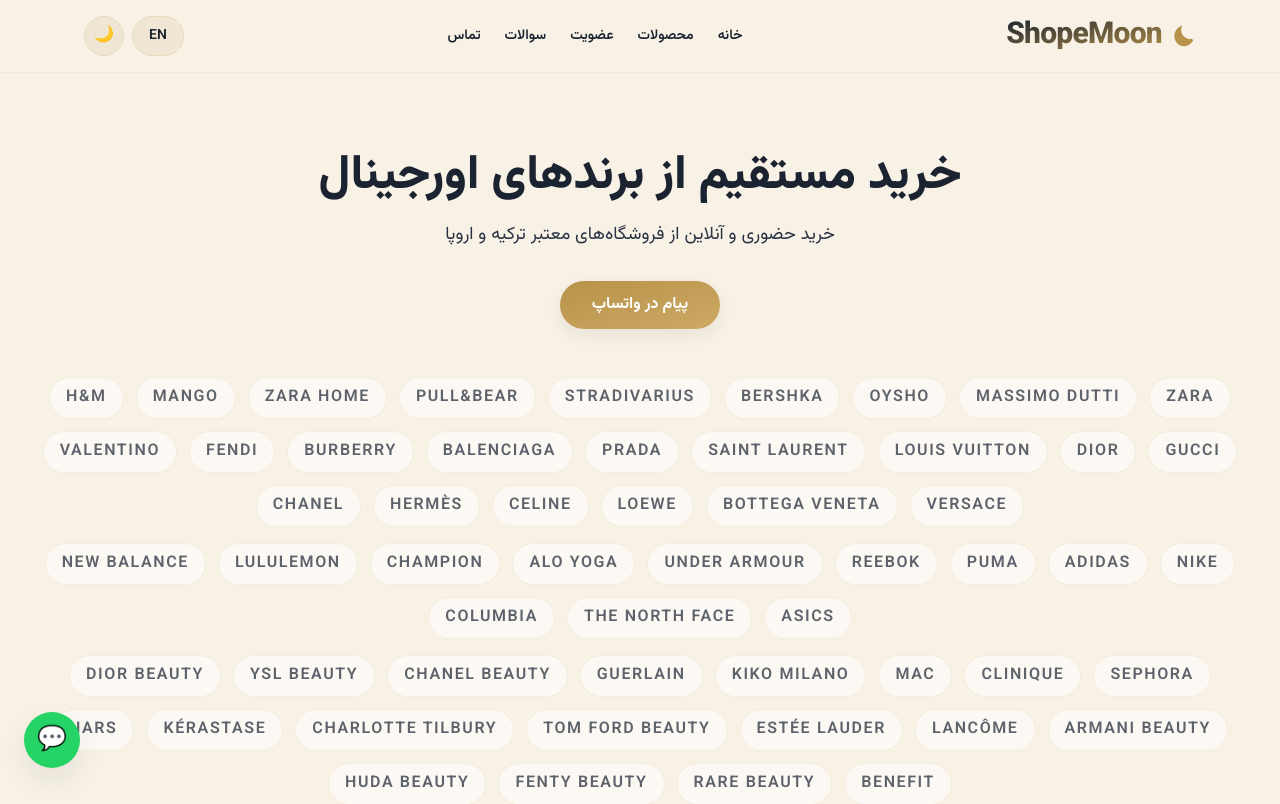
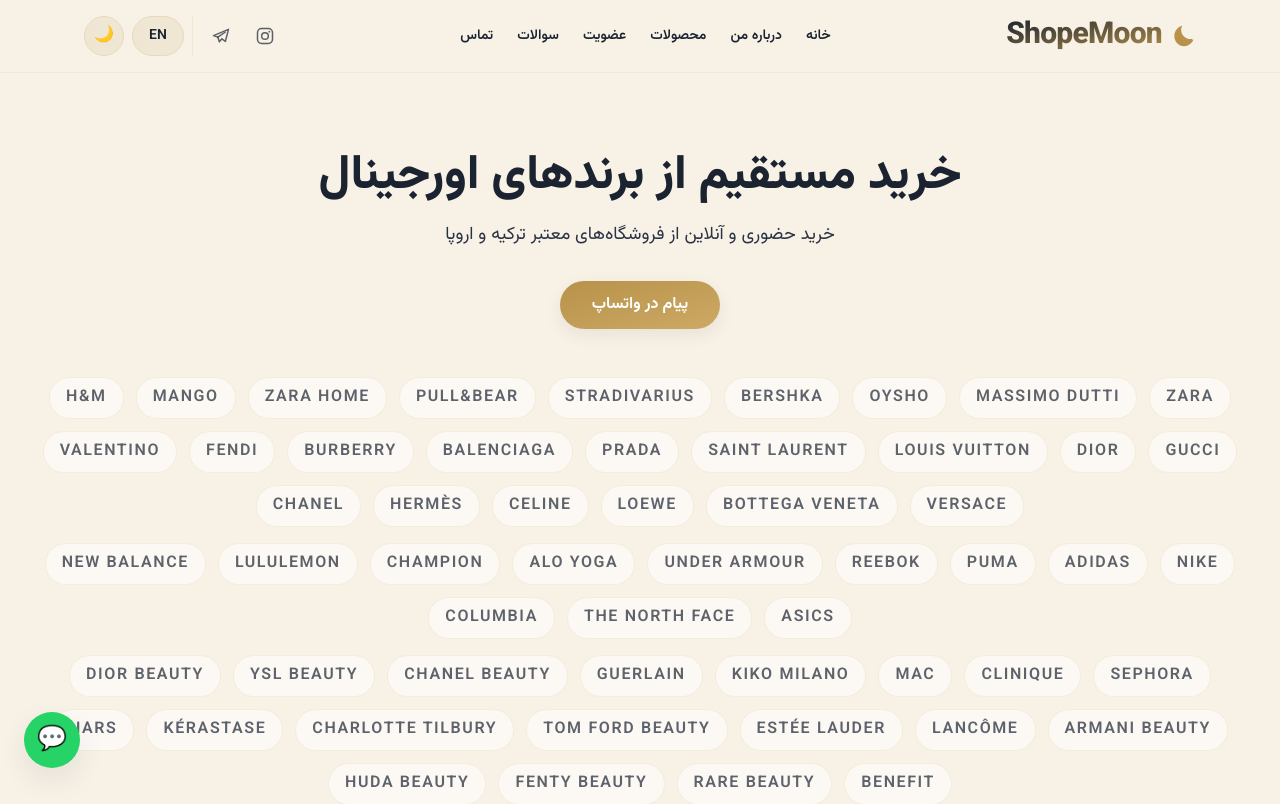
Before and after one commit to amirhesam-yazdanpanah/shopemoon-nextjs, a Next.js app: page / in a window 1280 px wide. Shown: the top 804 px of the page. Built offline with nearby package versions, Linux system fonts and the light colour scheme.

Commit message:
Add navbar Instagram/Telegram links and درباره من link, add address field to membership form

```diff
--- a/src/components/Header.tsx
+++ b/src/components/Header.tsx
@@ -11,10 +11,40 @@ export function Header() {
 
   const links = [
     { href: "#hero", label: dict.nav.home },
+    { href: "#about", label: dict.nav.about },
     { href: "#products", label: dict.nav.products },
     { href: "#membership", label: dict.nav.membership },
     { href: "#faq", label: dict.nav.faq },
     { href: "#contact", label: dict.nav.contact },
+  ];
+
+  const socialLinks = [
+    {
+      href: "https://www.instagram.com/shopemoon.tr/",
+      label: "Instagram",
+      icon: (
+        <svg width="20" height="20" viewBox="0 0 24 24" fill="none" aria-hidden="true">
+          <rect x="3" y="3" width="18" height="18" rx="5" stroke="currentColor" strokeWidth="1.8" />
+          <circle cx="12" cy="12" r="4" stroke="currentColor" strokeWidth="1.8" />
+          <circle cx="17.2" cy="6.8" r="1.1" fill="currentColor" />
+        </svg>
+      ),
+    },
+    {
+      href: "https://t.me/shopeemonn",
+      label: "Telegram",
+      icon: (
+        <svg width="20" height="20" viewBox="0 0 24 24" fill="none" aria-hidden="true">
+          <path
+            d="M21 4 3 11.5l5.2 1.9L10 19l3-3.6 4.3 3.1L21 4Z"
+            stroke="currentColor"
+            strokeWidth="1.8"
+            strokeLinejoin="round"
+          />
+          <path d="M8.2 13.4 17 7.5" stroke="currentColor" strokeWidth="1.8" strokeLinecap="round" />
+        </svg>
+      ),
+    },
   ];
 
   return (
@@ -48,6 +78,20 @@ export function Header() {
         </nav>
 
         <div className="flex items-center gap-2">
+          <div className="hidden items-center gap-1 border-e border-gold-soft/40 pe-2 md:flex">
+            {socialLinks.map((social) => (
+              <a
+                key={social.label}
+                href={social.href}
+                target="_blank"
+                rel="noopener noreferrer"
+                aria-label={social.label}
+                className="inline-flex h-10 w-10 items-center justify-center rounded-full text-navy/70 transition hover:bg-cream-dark hover:text-gold dark:text-cream/70 dark:hover:bg-navy-soft"
+              >
+                {social.icon}
+              </a>
+            ))}
+          </div>
           <LanguageToggle />
           <ThemeToggle />
           <button
@@ -73,6 +117,21 @@ export function Header() {
               </li>
             ))}
           </ul>
+
+          <div className="mt-4 flex items-center gap-2 border-t border-gold-soft/40 pt-4">
+            {socialLinks.map((social) => (
+              <a
+                key={social.label}
+                href={social.href}
+                target="_blank"
+                rel="noopener noreferrer"
+                aria-label={social.label}
+                className="inline-flex h-10 w-10 items-center justify-center rounded-full border border-gold-soft/40 text-navy/70 transition hover:bg-cream-dark hover:text-gold dark:text-cream/70 dark:hover:bg-navy-soft"
+              >
+                {social.icon}
+              </a>
+            ))}
+          </div>
         </nav>
       )}
     </header>
--- a/src/components/Membership.tsx
+++ b/src/components/Membership.tsx
@@ -6,7 +6,7 @@ import { whatsappLink } from "@/lib/dictionary";
 
 export function Membership() {
   const { dict } = useLocale();
-  const [form, setForm] = useState({ name: "", whatsapp: "", brands: "", details: "" });
+  const [form, setForm] = useState({ name: "", whatsapp: "", brands: "", details: "", address: "" });
 
   function handleSubmit(e: FormEvent<HTMLFormElement>) {
     e.preventDefault();
@@ -15,6 +15,7 @@ export function Membership() {
       `${dict.membership.fields.name}: ${form.name}`,
       `${dict.membership.fields.whatsapp}: ${form.whatsapp}`,
       `${dict.membership.fields.brands}: ${form.brands || "-"}`,
+      `${dict.membership.fields.address}: ${form.address || "-"}`,
       `${dict.membership.fields.details}: ${form.details || "-"}`,
     ].join("\n");
     window.open(whatsappLink(message), "_blank", "noopener");
@@ -72,6 +73,19 @@ export function Membership() {
           </div>
 
           <div className="grid gap-2">
+            <label htmlFor="address" className="text-sm font-semibold">
+              {dict.membership.fields.address}
+            </label>
+            <input
+              id="address"
+              value={form.address}
+              onChange={(e) => setForm((f) => ({ ...f, address: e.target.value }))}
+              placeholder={dict.membership.fields.addressPlaceholder}
+              className="rounded-lg border border-gold-soft/60 bg-white px-4 py-3 outline-none focus:border-gold focus:ring-2 focus:ring-gold-soft dark:bg-navy-soft/40"
+            />
+          </div>
+
+          <div className="grid gap-2">
             <label htmlFor="details" className="text-sm font-semibold">
               {dict.membership.fields.details}
             </label>
--- a/src/lib/dictionary.ts
+++ b/src/lib/dictionary.ts
@@ -83,6 +83,7 @@ export interface LocaleDictionary {
   dir: "rtl" | "ltr";
   nav: {
     home: string;
+    about: string;
     products: string;
     membership: string;
     faq: string;
@@ -113,6 +114,8 @@ export interface LocaleDictionary {
       whatsapp: string;
       brands: string;
       details: string;
+      address: string;
+      addressPlaceholder: string;
     };
     submit: string;
   };
@@ -137,6 +140,7 @@ export const dictionary = {
     dir: "rtl" as const,
     nav: {
       home: "خانه",
+      about: "درباره من",
       products: "محصولات",
       membership: "عضویت",
       faq: "سوالات",
@@ -176,6 +180,8 @@ export const dictionary = {
         whatsapp: "شماره واتساپ",
         brands: "برندهای مورد علاقه",
         details: "توضیحات / درخواست خرید",
+        address: "آدرس",
+        addressPlaceholder: "آدرس خود را وارد کنید",
       },
       submit: "ارسال و عضویت",
     },
@@ -203,6 +209,7 @@ export const dictionary = {
     dir: "ltr" as const,
     nav: {
       home: "Home",
+      about: "About",
       products: "Products",
       membership: "Membership",
       faq: "FAQ",
@@ -242,6 +249,8 @@ export const dictionary = {
         whatsapp: "WhatsApp Number",
         brands: "Favorite Brands",
         details: "Details / Purchase Request",
+        address: "Address",
+        addressPlaceholder: "Enter your address",
       },
       submit: "Submit & Join",
     },
```
